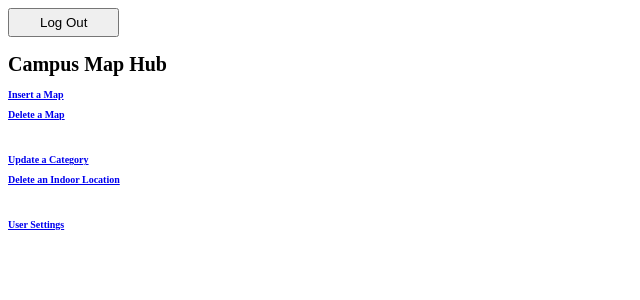
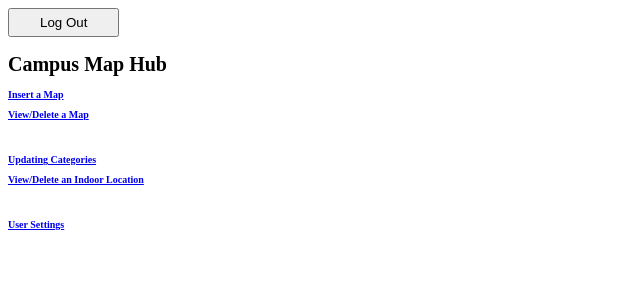
Before and after one commit to jtagaca/RunnerMaps, a PHP site: page /php/home/hub.php in a window 1280 px wide. Shown: the top 300 px of the page, without its empty margins (0-640 px from the left). Run offline with PHP 8.4, Linux system fonts and the light colour scheme; the visitor is signed in with stand-in values (Sample User, id 1).

Commit message:
renamed pages on hub

```diff
--- a/php/home/hub.php
+++ b/php/home/hub.php
@@ -21,17 +21,17 @@ require_once("../auth/logout.php");
         </h2>
 
         <h2>
-        <a href="../map/delete_page.php"> Delete a Map </a>
+        <a href="../map/delete_page.php"> View/Delete a Map </a>
         </h2>
 
         <br>
 
         <h2>
-        <a href="../category/insert_page.php"> Update a Category </a>
+        <a href="../category/insert_page.php"> Updating Categories </a>
         </h2>
 
         <h2>
-            <a href="../category/delete_page.php"> Delete an Indoor Location </a>
+            <a href="../category/delete_page.php"> View/Delete an Indoor Location </a>
         </h2>
 
         <br>
```
